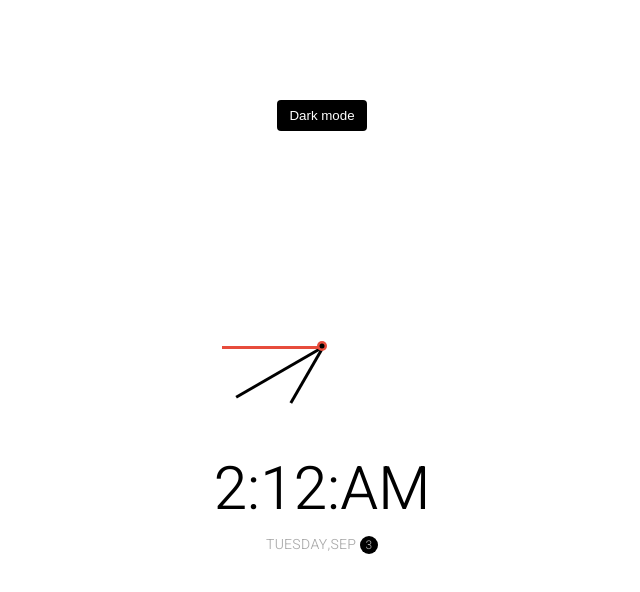
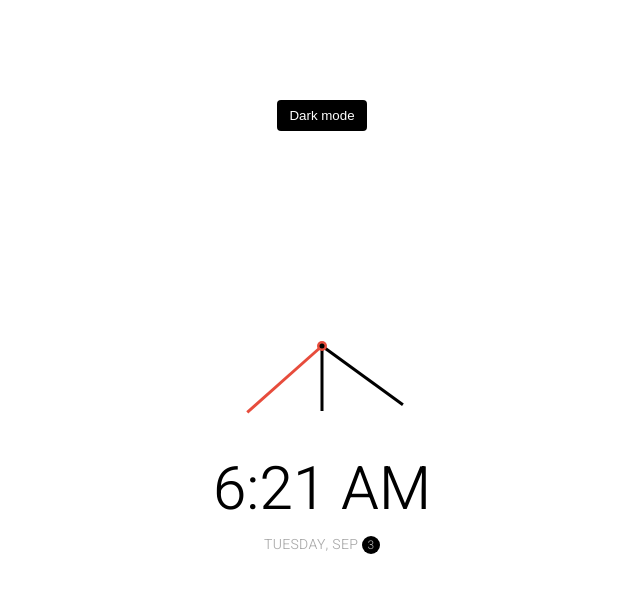
Before and after one commit to xxjxuejian/JavaScript50Days50Projects, a plain HTML site: page day19-Theme-Clock/index.html in a window 1280 px wide. Shown: the whole page, without its empty margins (318-958 px from the left). Drawn offline with Linux system fonts and the light colour scheme.

Commit message:
complete day19 theme clock

```diff
--- a/day19-Theme-Clock/index.html
+++ b/day19-Theme-Clock/index.html
@@ -18,10 +18,9 @@
         <div class="center-point"></div>
       </div>
 
-      <div class="time">2:12:AM</div>
+      <div class="time"></div>
       <div class="date">
-        Tuesday,sep
-        <span class="circle">3</span>
+        <span class="circle"></span>
       </div>
     </div>
     <script src="script.js"></script>
--- a/day19-Theme-Clock/script.js
+++ b/day19-Theme-Clock/script.js
@@ -0,0 +1,84 @@
+const hourEl = document.querySelector(".hour");
+const minuteEl = document.querySelector(".minute");
+const secondEl = document.querySelector(".second");
+const timeEl = document.querySelector(".time");
+const dateEl = document.querySelector(".date");
+const toggle = document.querySelector(".toggle");
+
+const days = [
+  "Sunday",
+  "Monday",
+  "Tuesday",
+  "Wednesday",
+  "Thursday",
+  "Friday",
+  "Saturday",
+];
+const months = [
+  "Jan",
+  "Feb",
+  "Mar",
+  "Apr",
+  "May",
+  "Jun",
+  "Jul",
+  "Aug",
+  "Sep",
+  "Oct",
+  "Nov",
+  "Dec",
+];
+
+// 主题颜色的切换
+toggle.addEventListener("click", (e) => {
+  const html = document.querySelector("html");
+  if (html.classList.contains("dark")) {
+    html.classList.remove("dark");
+    e.target.innerHTML = "Dark mode";
+  } else {
+    html.classList.add("dark");
+    e.target.innerHTML = "Light mode";
+  }
+});
+
+function setTime() {
+  const timer = new Date();
+  const month = timer.getMonth(); //返回一个 0 到 11 的整数值：0 代表一月份，1 代表二月份，
+  const day = timer.getDay(); //返回一个具体日期中一周的第几天，0 表示星期天
+  const date = timer.getDate(); //根据本地时间，返回一个指定的日期对象为一个月中的哪一日（从 1--31）。
+
+  const hours = timer.getHours(); //getHours 返回一个 0 到 23 之间的整数值。
+  // hours 范围在[0,23]，但是钟表只有[0,12],所以13就是1,14就是2
+  const hoursForClock = hours >= 13 ? hours % 12 : hours;
+
+  const minutes = timer.getMinutes(); //getMinutes 返回一个 0 到 59 的整数值。
+  const seconds = timer.getSeconds(); //该方法返回一个 0 到 59 的整数值。
+
+  // hours范围[0,23],,[0,12]都是am,[13,23]是pm
+  const ampm = hours >= 12 ? "PM" : "AM";
+
+  // 比如 秒针旋转是 360deg, 但是秒的范围是0-59，即0秒对应0度，1秒对应6度，59秒对应354度，60秒对应360度
+  // 根据 当前秒数计算旋转度数
+  // secondEl.style.transform = `rotate(${scale(seconds, 0, 60, 0, 360)}deg)`;
+  hourEl.style.transform = `
+  translate(-50%, -100%) rotate(${scale(hoursForClock, 0, 12, 0, 360)}deg)`;
+
+  minuteEl.style.transform = `
+  translate(-50%, -100%) rotate(${scale(minutes, 0, 60, 0, 360)}deg)`;
+
+  secondEl.style.transform = `
+  translate(-50%, -100%) rotate(${scale(seconds, 0, 60, 0, 360)}deg)`;
+
+  // 分针，0-59，对应也是
+
+  timeEl.innerHTML = `${hoursForClock}:${
+    minutes < 10 ? `0${minutes}` : minutes
+  } ${ampm}`;
+  dateEl.innerHTML = `${days[day]}, ${months[month]} <span class="circle">${date}</span>`;
+}
+
+const scale = (num, in_min, in_max, out_min, out_max) => {
+  return ((num - in_min) * (out_max - out_min)) / (in_max - in_min) + out_min;
+};
+
+setInterval(setTime, 1000);
--- a/day19-Theme-Clock/style.css
+++ b/day19-Theme-Clock/style.css
@@ -61,6 +61,7 @@ body {
   width: 200px;
   height: 200px;
   position: relative;
+  /* border-radius: 50%; */
 }
 
 /* 指针需要相对钟表来定位 */
@@ -70,27 +71,31 @@ body {
   position: absolute;
   top: 50%;
   left: 50%;
-  transform: translateX(-50%);
+  transform: translate(-50%, -100%);
   background-color: var(--primary-color);
 
   /* 因为指针向上移动了，所以旋转原点变了，不是 top left */
   /* transform-origin: ; */
-  transform-origin: top left;
+  transform-origin: bottom center;
+  transition: all 0.5s ease-in;
 }
 
-/* 把指针移动到对应位置，以中心为点 */
+/* 把指针移动到对应位置，以中心为点
+translate(-50%, -100%)是先移动指针到0点处，然后开始旋转
+本来指针不是在0点处的，不能直接旋转
+*/
 .needle.hour {
-  /* transform: translate(-50%, -100%); */
-  transform: rotate(30deg);
+  /* transform: translate(-50%, -100%) rotate(30deg); */
+  /* transform:rotate(30deg) ; */
 }
 
 .needle.minute {
-  transform: rotate(60deg);
+  /* transform: translate(-50%, -100%) rotate(60deg); */
   height: 100px;
 }
 
 .needle.second {
-  transform: rotate(90deg);
+  /* transform: translate(-50%, -100%) rotate(270deg); */
   height: 100px;
   background-color: #e74c3c;
 }
```
Also changed, not shown: day19-Theme-Clock/image-1.png (added), day19-Theme-Clock/image-2.png (added), day19-Theme-Clock/image-3.png (added), day19-Theme-Clock/image-4.png (added), day19-Theme-Clock/image.png (added), 1 other file.
